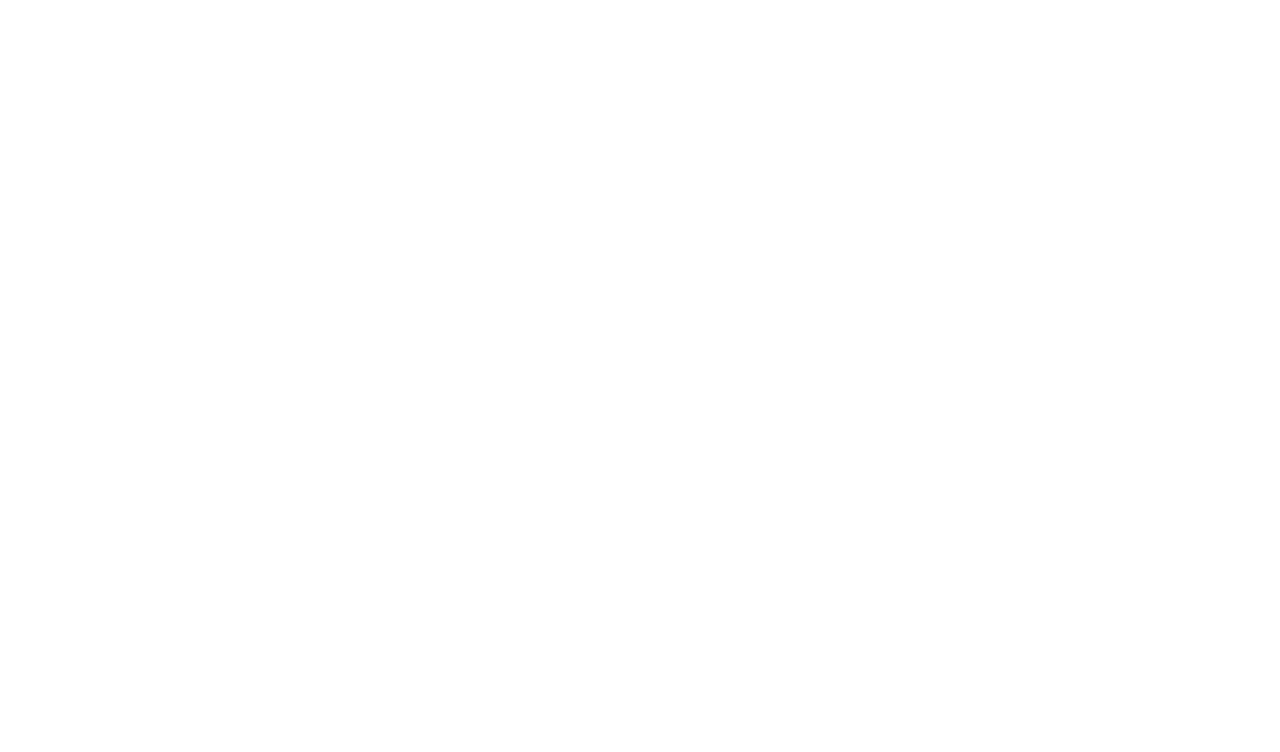
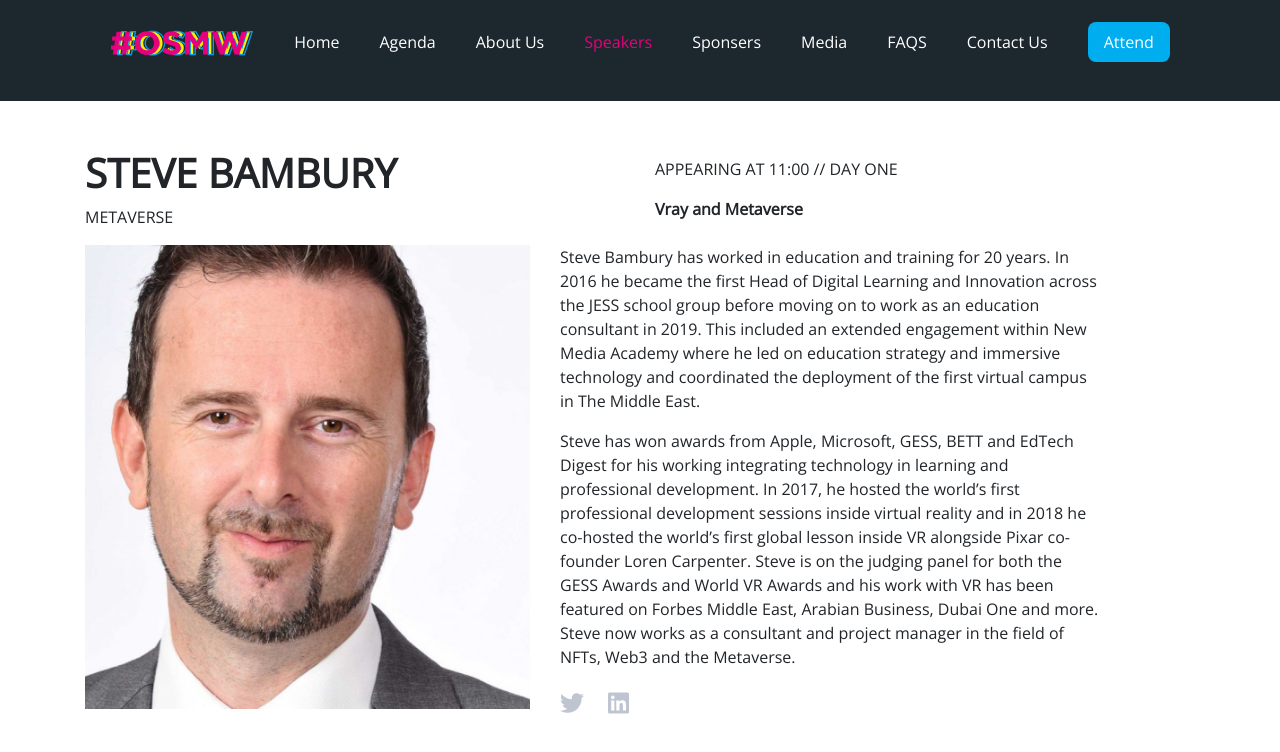
Before and after one commit to hoseinsedaqat/Osmw, a Vue app: page /speakers in a window 1280 px wide. Shown: the top 752 px of the page. Built offline with nearby package versions, Linux system fonts and the light colour scheme.

Commit message:
add speakers page

```diff
--- a/src/components/HeaderApp.vue
+++ b/src/components/HeaderApp.vue
@@ -16,7 +16,9 @@
           <li>
             <router-link to="/about-us">About Us</router-link>
           </li>
-          <li>Speakers</li>
+          <li>
+            <router-link to="/speakers">Speakers</router-link>
+          </li>
           <li>Sponsers</li>
           <li>Media</li>
           <li>FAQS</li>
@@ -55,7 +57,7 @@
             <router-link class="nav-link" to="/about-us">About Us</router-link>
           </li>
           <li class="nav-item">
-            <a class="nav-link" href="#">Speakers</a>
+            <router-link class="nav-link" to="/speakers">Speakers</router-link>
           </li>
           <li class="nav-item">
             <a class="nav-link" href="#">Sponsers</a>
--- a/src/components/HeaderAppDark.vue
+++ b/src/components/HeaderAppDark.vue
@@ -16,7 +16,9 @@
           <li>
             <router-link to="/about-us">About Us</router-link>
           </li>
-          <li>Speakers</li>
+          <li>
+            <router-link to="/speakers"> Speakers</router-link>
+          </li>
           <li>Sponsers</li>
           <li>Media</li>
           <li>FAQS</li>
@@ -55,7 +57,7 @@
             <router-link class="nav-link" to="/about-us">About Us</router-link>
           </li>
           <li class="nav-item">
-            <a class="nav-link" href="#">Speakers</a>
+            <router-link class="nav-link" to="/speakers">Speakers</router-link>
           </li>
           <li class="nav-item">
             <a class="nav-link" href="#">Sponsers</a>
--- a/src/router/index.js
+++ b/src/router/index.js
@@ -7,7 +7,7 @@ const routes = [
   {
     path: '/',
     name: 'home',
-    component: () => import ('@/views/Home/HomeView.vue')
+    component: () => import('@/views/Home/HomeView.vue')
   },
   {
     path: '/about-us',
@@ -18,9 +18,14 @@ const routes = [
     component: () => import(/* webpackChunkName: "about" */ '@/views/About/AboutView.vue')
   },
   {
-    path:'/agenda',
-    name:'Agenda',
+    path: '/agenda',
+    name: 'Agenda',
     component: () => import('@/views/Agenda/AgendaView.vue')
+  },
+  {
+    path: '/speakers',
+    name: 'Speakers',
+    component: () => import('@/views/Speakers/SpeakersView.vue')
   }
 ]
 
--- /dev/null
+++ b/src/views/Speakers/SpeakersView.vue
@@ -0,0 +1,86 @@
+<template>
+  <div>
+    <HeaderAppDark></HeaderAppDark>
+    <section id="speakersView">
+      <div class="container">
+        <div class="row mt-5">
+          <div class="col-md-6">
+            <h1 class="font-weight-bold">STEVE BAMBURY</h1>
+            <span>METAVERSE</span>
+          </div>
+          <div class="col-md-6 rightsideSpeakers">
+            <p>APPEARING AT 11:00 // DAY ONE</p>
+            <span class="font-weight-bold">Vray and Metaverse</span>
+          </div>
+        </div>
+        <div class="row mt-3">
+          <div class="col-md-5">
+            <img src="@/assets/Images/SpeakersMain.png" alt="" class="img-fluid" />
+          </div>
+          <div class="col-md-6">
+            <p>
+              Steve Bambury has worked in education and training for 20 years. In 2016 he
+              became the first Head of Digital Learning and Innovation across the JESS
+              school group before moving on to work as an education consultant in 2019.
+              This included an extended engagement within New Media Academy where he led
+              on education strategy and immersive technology and coordinated the
+              deployment of the first virtual campus in The Middle East.
+            </p>
+            <p>
+              Steve has won awards from Apple, Microsoft, GESS, BETT and EdTech Digest for
+              his working integrating technology in learning and professional development.
+              In 2017, he hosted the world’s first professional development sessions
+              inside virtual reality and in 2018 he co-hosted the world’s first global
+              lesson inside VR alongside Pixar co-founder Loren Carpenter. Steve is on the
+              judging panel for both the GESS Awards and World VR Awards and his work with
+              VR has been featured on Forbes Middle East, Arabian Business, Dubai One and
+              more. Steve now works as a consultant and project manager in the field of
+              NFTs, Web3 and the Metaverse.
+            </p>
+            <div class="socialmediaSpeakers">
+              <li>
+                <i class="fab fa-twitter"></i>
+              </li>
+              <li>
+                <i class="fab fa-linkedin"></i>
+              </li>
+            </div>
+          </div>
+        </div>
+      </div>
+    </section>
+  </div>
+</template>
+
+<script>
+import HeaderAppDark from "@/components/HeaderAppDark.vue";
+export default {
+  name: "SpeakersView",
+  components: {
+    HeaderAppDark,
+  },
+};
+</script>
+
+<style scoped>
+.rightsideSpeakers {
+  display: flex;
+  flex-direction: column;
+  align-items: flex-start;
+  justify-content: center;
+}
+.rightsideSpeakers p {
+  display: block;
+}
+
+.socialmediaSpeakers{
+    display: flex;
+}
+
+.socialmediaSpeakers li{
+    list-style: none;
+    margin: 0 1.5rem 0 0;
+    font-size: 1.5rem;
+    color: #BFC5D0;
+}
+</style>
```
Also changed, not shown: src/assets/Images/SpeakersMain.png (added).
